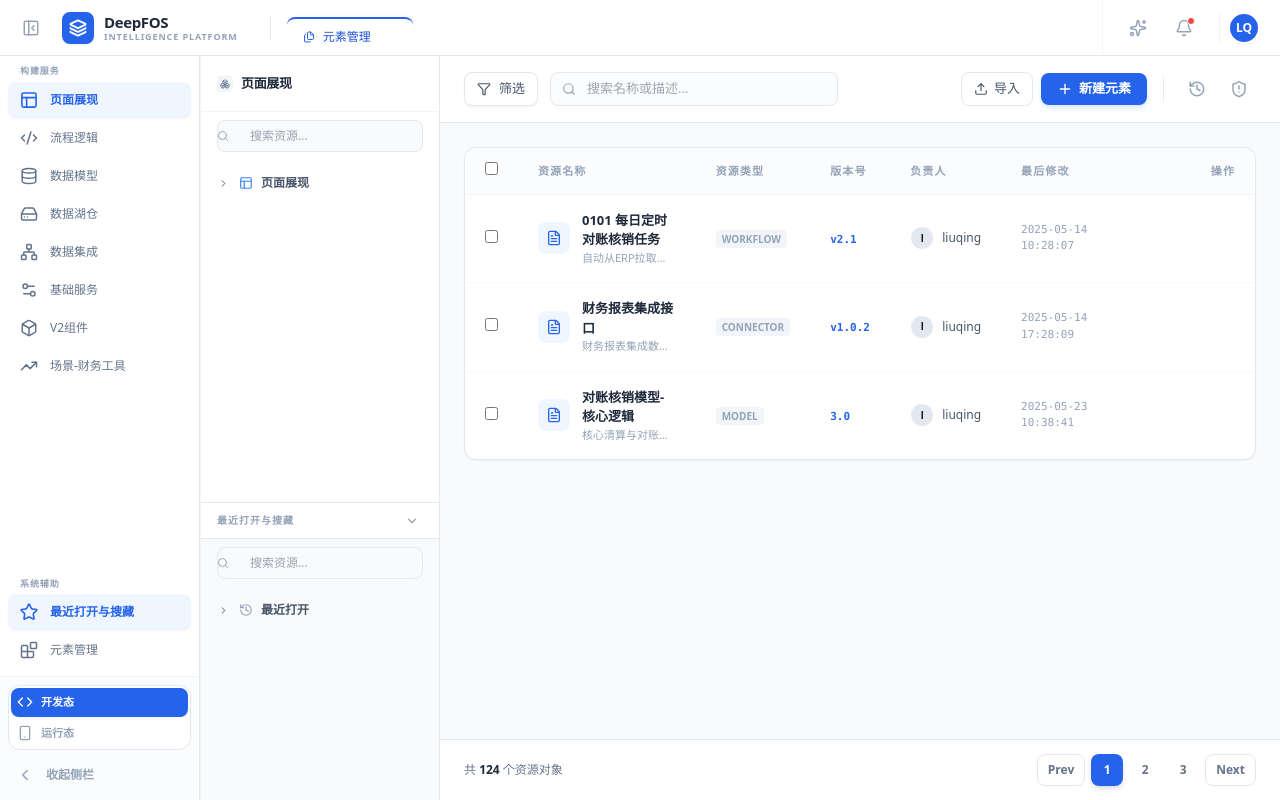
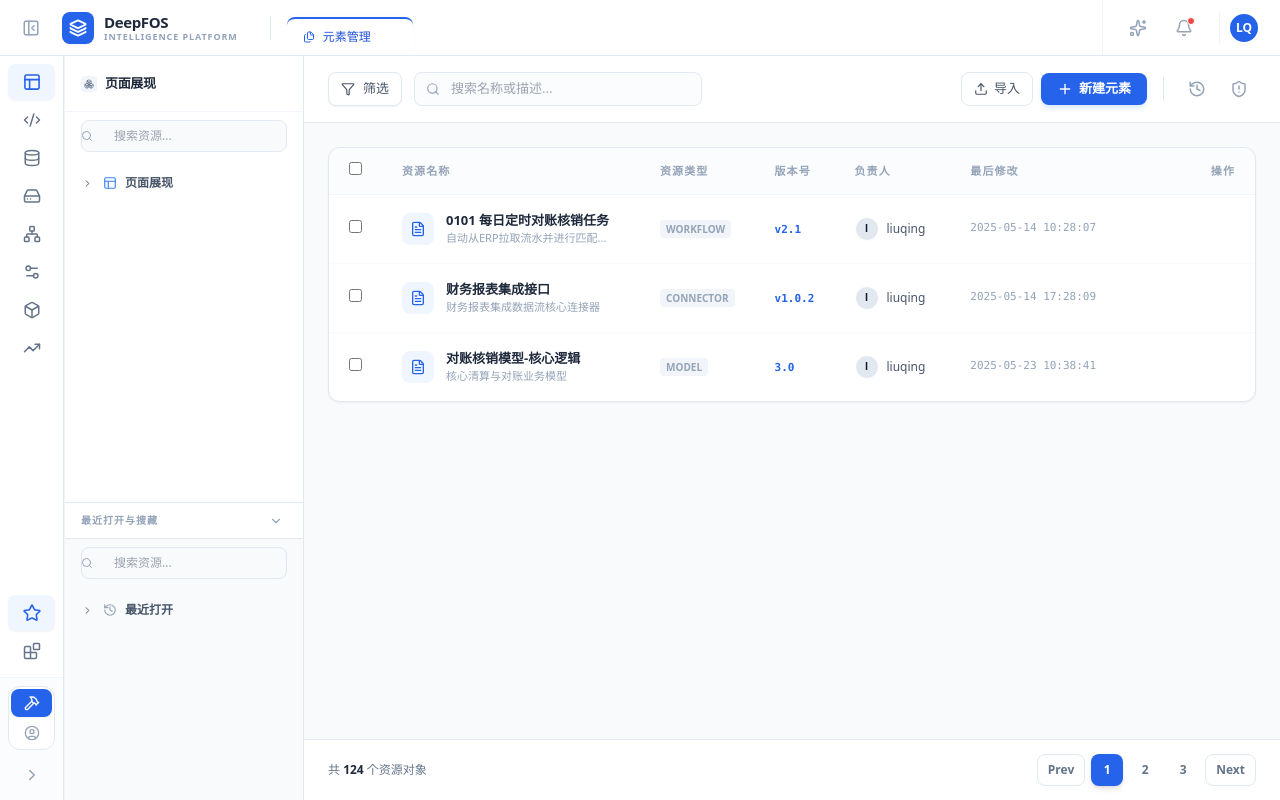
Before and after one commit to Jady891213/deepfos-resource, a React (Vite) app: page / in a window 1280 px wide. Built offline with nearby package versions, Linux system fonts and the light colour scheme.

Commit message:
feat(ui): Adjust sidebar and mode toggles
Initialize sidebar with collapsed state and update mode toggle icons and labels for clarity. "开发态" is now "设置管理" with a Hammer icon, and "运行态" is now "用户菜单" with a UserCircle icon.

```diff
--- a/App.tsx
+++ b/App.tsx
@@ -34,14 +34,15 @@ const App: React.FC = () => {
   const [activeDrawerModule, setActiveDrawerModule] = useState<ModuleId | null>('recents');
   const [isAIShowing, setIsAIShowing] = useState(false);
   const [interfaceMode, setInterfaceMode] = useState<'dev' | 'user'>('dev');
+  // Initialize with Nav panel VISIBLE but sidebar COLLAPSED
   const [isNavHidden, setIsNavHidden] = useState(false);
+  const [sidebarWidth, setSidebarWidth] = useState(64);
 
   // Sidebar Resize Logic
-  const [sidebarWidth, setSidebarWidth] = useState(200);
   const [isResizing, setIsResizing] = useState(false);
   const isExpanded = sidebarWidth > 120;
 
-  // Multi-tab state - Default is now "元素管理"
+  // Multi-tab state - Default is "元素管理"
   const [tabs, setTabs] = useState<Tab[]>([
     { id: 'elements-view', title: '元素管理', type: 'folder' }
   ]);
--- a/components/Sidebar.tsx
+++ b/components/Sidebar.tsx
@@ -11,8 +11,8 @@ import {
   ChevronRight,
   Blocks,
   Network,
-  Code,
-  Smartphone,
+  Hammer,
+  UserCircle,
   HardDrive,
   Settings2,
   Box,
@@ -150,20 +150,20 @@ const Sidebar: React.FC<SidebarProps> = ({
             className={`flex items-center gap-2 p-1.5 rounded-lg transition-all w-full ${
               interfaceMode === 'dev' ? 'bg-blue-600 text-white shadow-sm' : 'text-slate-400 hover:bg-slate-50'
             } ${!isExpanded && 'justify-center'}`}
-            title="开发态"
+            title="设置管理"
           >
-            <Code size={16} />
-            {width > 120 && <span className="text-[11px] font-black whitespace-nowrap" style={{ opacity: width > 160 ? 1 : 0 }}>开发态</span>}
+            <Hammer size={16} />
+            {width > 120 && <span className="text-[11px] font-black whitespace-nowrap" style={{ opacity: width > 160 ? 1 : 0 }}>设置管理</span>}
           </button>
           <button
             onClick={() => onModeToggle('user')}
             className={`flex items-center gap-2 p-1.5 rounded-lg transition-all w-full ${
               interfaceMode === 'user' ? 'bg-emerald-600 text-white shadow-sm' : 'text-slate-400 hover:bg-slate-50'
             } ${!isExpanded && 'justify-center'}`}
-            title="运行态"
+            title="用户菜单"
           >
-            <Smartphone size={16} />
-            {width > 120 && <span className="text-[11px] font-black whitespace-nowrap" style={{ opacity: width > 160 ? 1 : 0 }}>运行态</span>}
+            <UserCircle size={16} />
+            {width > 120 && <span className="text-[11px] font-black whitespace-nowrap" style={{ opacity: width > 160 ? 1 : 0 }}>用户菜单</span>}
           </button>
         </div>
 
```
